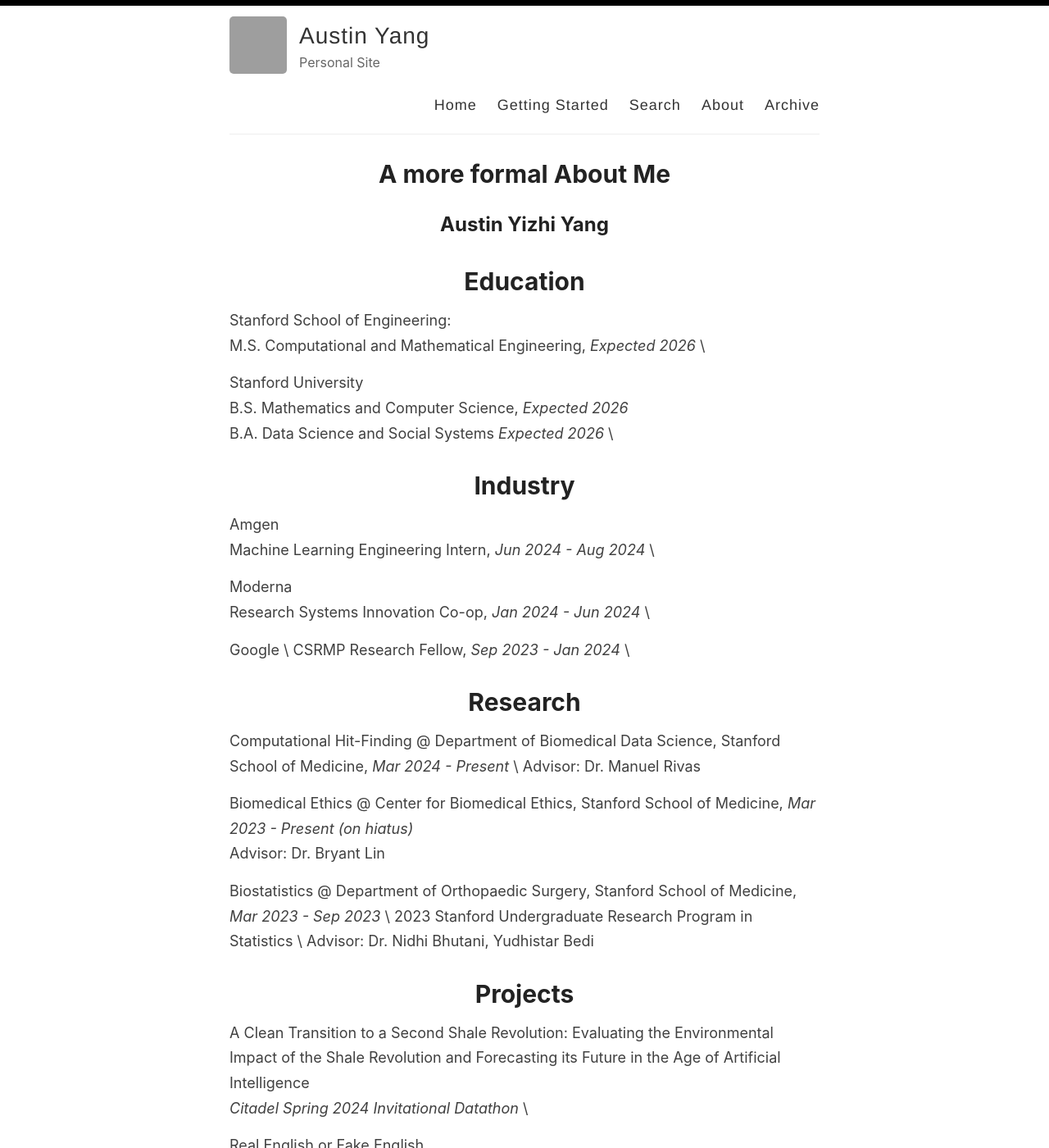
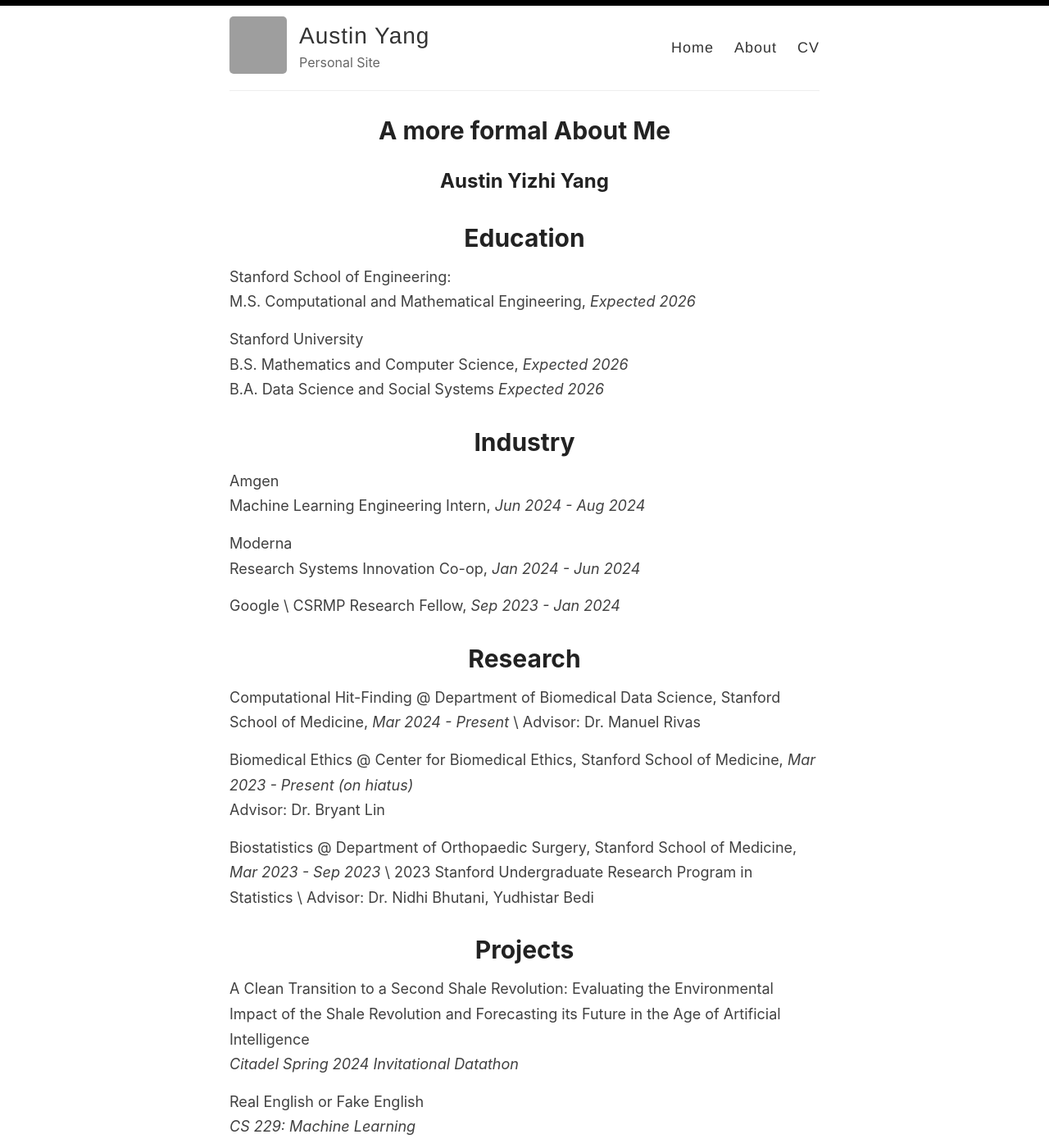
Before and after one commit to amitmerchant1990/reverie, a Jekyll site: the page built from _pages/archive.md, in a window 1280 px wide and 1400 px high. Shown: the whole window at 82% size. Built offline with Jekyll 4.4.1, drawn with Linux system fonts in a browser that asks for light colours; grey boxes are pictures that could not be loaded.

Commit message:
fix brief cv

```diff
--- a/_layouts/default.html
+++ b/_layouts/default.html
@@ -29,10 +29,8 @@
 
             <nav>
               <a href="{{ site.baseurl }}/">Home</a>
-              <a href="{{ site.baseurl }}/getting-started">Getting Started</a>
-              <a href="{{ site.baseurl }}/search">Search</a>
               <a href="{{ site.baseurl }}/about">About</a>
-              <a href="{{ site.baseurl }}/archive">Archive</a>
+              <a href="{{ site.baseurl }}/about">CV</a>
             </nav>
           </header>
         </div>
--- a/_pages/archive.md
+++ b/_pages/archive.md
@@ -7,21 +7,21 @@
 
 # Education
 Stanford School of Engineering: \
-M.S. Computational and Mathematical Engineering, _Expected 2026_ \
+M.S. Computational and Mathematical Engineering, _Expected 2026_
 
 Stanford University \
 B.S. Mathematics and Computer Science, _Expected 2026_ \
-B.A. Data Science and Social Systems _Expected 2026_ \
+B.A. Data Science and Social Systems _Expected 2026_
 
 # Industry
 Amgen \
-Machine Learning Engineering Intern, _Jun 2024 - Aug 2024_ \
+Machine Learning Engineering Intern, _Jun 2024 - Aug 2024_
 
 Moderna \
-Research Systems Innovation Co-op, _Jan 2024 - Jun 2024_ \
+Research Systems Innovation Co-op, _Jan 2024 - Jun 2024_
 
 Google \
-CSRMP Research Fellow, _Sep 2023 - Jan 2024_ \
+CSRMP Research Fellow, _Sep 2023 - Jan 2024_
 
 # Research
 Computational Hit-Finding @ Department of Biomedical Data Science, Stanford School of Medicine, _Mar 2024 - Present_ \
@@ -36,13 +36,13 @@
 
 # Projects
 A Clean Transition to a Second Shale Revolution: Evaluating the Environmental Impact of the Shale Revolution and Forecasting its Future in the Age of Artificial Intelligence \
-_Citadel Spring 2024 Invitational Datathon_ \
+_Citadel Spring 2024 Invitational Datathon_
 
 Real English or Fake English \
-_CS 229: Machine Learning_ \
+_CS 229: Machine Learning_
 
 Protein-Ligand Interaction Prediction via ESM embeddings \
-_CS 197: Computer Science Research_ \
+_CS 197: Computer Science Research_
 
 
 # Misc
```
